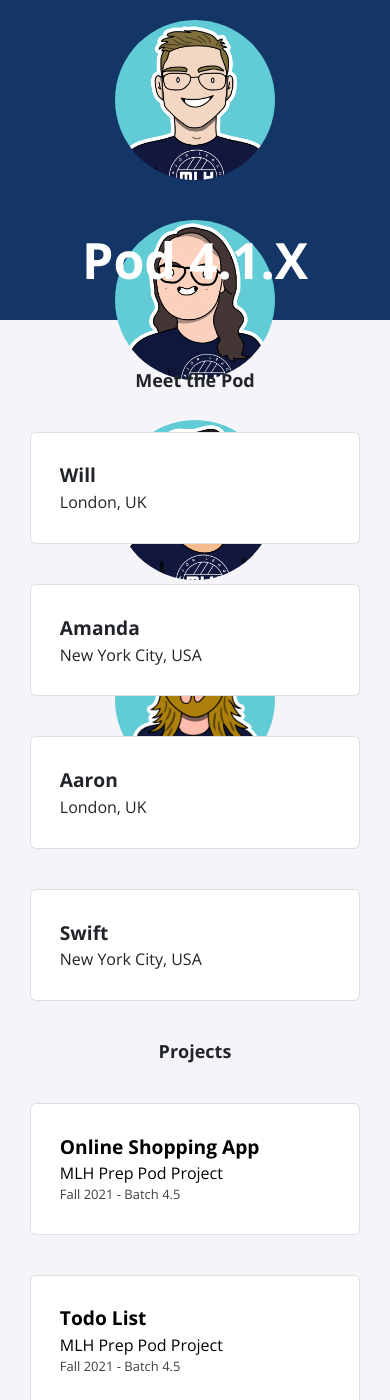
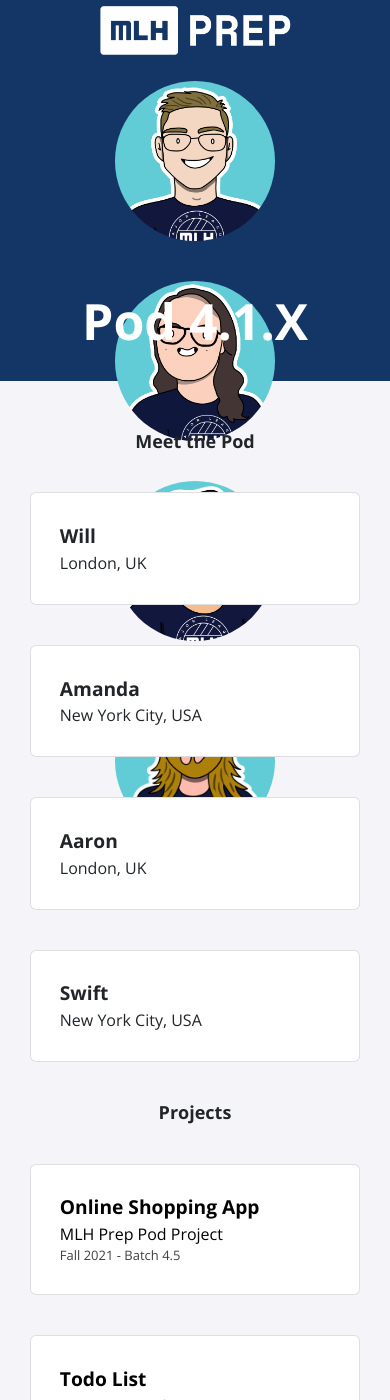
Before and after one commit to Shubh4m-B/pod-4.1.3-portfolio, a Jekyll site: the page built from index.html, in a window 390 px wide and 1400 px high. Built offline with Jekyll 4.4.1, drawn with Linux system fonts in a browser that asks for light colours; nearby versions of some CDN libraries.

Commit message:
Add responsive behaviour to navbar

```diff
--- a/_includes/navbar.html
+++ b/_includes/navbar.html
@@ -1,10 +1,13 @@
-<header class="nav-bar">
-    <a href="{{ '/' | relative_url }}" class="Logo">
+<a href="{{ '/' | relative_url }}">
     <div class="nav-logo">
         <img src="./assets/img/mlh-prep.png" />
     </div>
 </a>
+
+<header class="nav-bar">
+
     <div class="nav-container">
+        <!-- MLH PREP logo -->
         <div class="brand">
             <a href="{{ '/' | relative_url }}">
                 <div class="nav-logo">
@@ -12,50 +15,46 @@
                 </div>
             </a>
         </div>
+
         <nav>
-            <div class="nav-mobile"><a id="navbar-toggle" href="#!"><span></span></a></div>
+            <!-- The navbar links in full screen -->
             <ul class="nav-list">
                 <li>
-                    <a href="#!">Home</a>
+                    <a href="{{ '/' | relative_url }}">Home</a>
                 </li>
                 <li>
-                    <a href="#!">About</a>
+                    <a href="#profile-section">Meet the pod</a>
                 </li>
                 <li>
-                    <a href="#!">Services</a>
-                    <ul class="navbar-dropdown">
-                        <li>
-                            <a href="#!">Sass</a>
+                    <a href="#project-section">Projects</a>
                 </li>
                 <li>
-                            <a href="#!">Less</a>
+                    <a href="#">Locate Fellows</a>
+                </li>
+            </ul>
+
+            <!-- Hamburger icon -->
+            <div class="burger">
+                <div id="top"></div>
+                <div id="middle"></div>
+                <div id="bottom"></div>
+            </div>
+
+            <!-- Sidepane for when screen width below 800px -->
+            <div class="sidepane">
+                <ul class="side-links">
+                    <li>
+                        <a href="{{ '/' | relative_url }}">Home</a>
                     </li>
                     <li>
-                            <a href="#!">Stylus</a>
-                        </li>
-                    </ul>
+                        <a href="#profile-section">Meet the pod</a>
                     </li>
                     <li>
-                    <a href="#!">Portfolio</a>
+                        <a href="#project-section">Projects</a>
                     </li>
-                <li>
-                    <a href="#!">Category</a>
-                    <ul class="navbar-dropdown">
-                        <li>
-                            <a href="#!">Sass</a>
-                        </li>
-                        <li>
-                            <a href="#!">Less</a>
-                        </li>
-                        <li>
-                            <a href="#!">Stylus</a>
-                        </li>
+                    <li><a href="#">Locate Fellows</a></li>
                 </ul>
-                </li>
-                <li>
-                    <a href="#!">Contact</a>
-                </li>
-            </ul>
+            </div>
         </nav>
     </div>
 </header>
--- a/_includes/profile.html
+++ b/_includes/profile.html
@@ -1,7 +1,7 @@
-<div class="profile">
+<div class="profile" id="profile-section">
     <div class="profile-picture">
         {% for item in site.data.fellows %}
-            <img src="./assets/img/{{ item.img }}">
+        <img src="./assets/img/{{ item.img }}">
         {% endfor %}
     </div>
     <h1>{{ site.title }}</h1>
--- a/_includes/projects.html
+++ b/_includes/projects.html
@@ -1,11 +1,11 @@
-<h2>Projects</h2>
+<h2 id="project-section">Projects</h2>
 <div class="card-container">
-    {% for item in site.data.projects %}
-    {% if item.page-name %}
-    <a href="/projects/{{ item.page-name }}">
+  {% for item in site.data.projects %}
+  {% if item.page-name %}
+  <a href="/projects/{{ item.page-name }}">
     {% else %}
     <a>
-    {% endif %}
+      {% endif %}
       <div class="card">
         <div class="info">
           <p class="title">{{ item.title }}</p>
@@ -15,4 +15,4 @@
       </div>
     </a>
     {% endfor %}
-  </div>
+</div>
--- a/_sass/navbar.scss
+++ b/_sass/navbar.scss
@@ -1,8 +1,8 @@
 .nav-bar {
   width: 100%;
-  height: 80px;
+  height: 10vh;
   background-color: #133667;
-  //   background-color: bisque;
+  // background-color: bisque;
   top: -200px;
   position: fixed;
   transition: all 0.3s ease-in-out;
@@ -17,19 +17,19 @@
 }
 
 .nav-content .logo-touch-target {
-  //   background-color: aqua;
   display: inline-flex;
   //   height: 60%;
   width: 350px;
 }
 
 .nav-content .nav-logo {
-  //   background-color: aqua;
   height: 60px;
   margin: auto;
 }
 
 .nav-logo {
+  background-color: #133667 !important;
+  text-align: center;
   display: flex;
   align-items: center;
   justify-content: center;
@@ -50,169 +50,128 @@
 // ---------------------------------------------------------
 
 .nav-container {
-  //   background-color: #74b4fe;
+  // background-color: #74b4fe;
   height: 100%;
+  width: 90%;
+  display: flex;
+  justify-content: space-between;
+  align-items: center;
 }
-@import url("https://fonts.googleapis.com/css?family=Roboto");
-header {
-  margin: 0;
-  padding: 10%;
-  font-family: "Roboto", sans-serif;
+
+nav {
+  // background-color: #133667;
+  width: 50%;
+  display: flex;
+  align-items: center;
+  justify-content: center;
+  ul {
+    width: 100%;
+    display: flex;
+    align-items: center;
+    justify-content: space-around;
+    list-style: none;
+    // background-color: aquamarine;
+    li {
+      // background-color: #74b4fe;
+      display: flex;
+      justify-content: center;
+      align-items: center;
+      a {
+        color: white;
+        transition: all 0.1s ease-in-out;
       }
-.navigation {
-  height: 55px;
-  background: linear-gradient(45deg, #4199fe, #74b4fe);
-}
-.brand {
-  position: absolute;
-  padding-left: 20px;
-  float: left;
-  line-height: 55px;
-  text-transform: uppercase;
-  font-size: 1.4em;
-  //   background-color: aquamarine;
-}
-.brand a,
-.brand a:visited {
-  color: #ffffff;
+      a:hover {
+        color: #ffcd6a;
         text-decoration: none;
       }
-.nav-container {
-  width: 90%;
-  margin: 0 auto;
-  //   background-color: aquamarine;
     }
-nav {
-  float: right !important;
-  //   background-color: #74b4fe;
   }
-nav ul {
+}
+
+/* Mobile navigation----------------------------- */
+
+.burger {
+  display: none;
+  cursor: pointer;
+  div {
+    width: 30px;
+    height: 2px;
+    margin: 5px;
+    background-color: white;
+  }
+}
+
+.sidepane {
+  position: absolute;
+  z-index: 2;
+  right: -40%;
+  top: 10vh;
+  background-color: #133667;
+  width: 50%;
+  height: 90vh;
+  display: none;
+  opacity: 0%;
+  transition: all 0.3s ease-in-out;
+  ul {
+    height: 100%;
     list-style: none;
-  margin: 0;
-  padding: 0;
+    display: flex;
+    flex-direction: column;
+    align-items: center;
+    justify-content: space-evenly;
+    li {
+      a {
+        color: white;
+        transition: all 0.1s ease-in-out;
       }
-nav ul li {
-  float: left;
-  position: relative;
-}
-nav ul li a,
-nav ul li a:visited {
-  display: block;
-  padding: 0 20px;
-  line-height: 55px;
-  color: #fff;
-  background: #262626;
+      a:hover {
+        color: #ffcd6a;
         text-decoration: none;
       }
-nav ul li a {
-  background: transparent;
-  color: #fff;
     }
-nav ul li a:hover,
-nav ul li a:visited:hover {
-  color: #ffffff;
   }
-.navbar-dropdown li a {
-  background: #2581dc;
-}
-nav ul li a:not(:only-child):after,
-nav ul li a:visited:not(:only-child):after {
-  padding-left: 4px;
-  content: " \025BE";
-}
-nav ul li ul li {
-  min-width: 190px;
-}
-nav ul li ul li a {
-  padding: 15px;
-  line-height: 20px;
-}
-.navbar-dropdown {
-  position: absolute;
-  display: none;
-  z-index: 10;
-  background: #fff;
-  box-shadow: 0 0 35px 0 rgba(0, 0, 0, 0.25);
-}
-/* Mobile navigation */
-.nav-mobile {
-  display: none;
-  position: absolute;
-  top: 0;
-  right: 0;
-  background: transparent;
-  height: 55px;
-  width: 70px;
 }
 
-// -----Media queries-------
-@media only screen and (max-width: 800px) {
-  .nav-mobile {
+.expanded {
+  right: 0%;
+  opacity: 100%;
+}
+
+#top,
+#middle,
+#bottom {
+  transition: all 0.3s ease-in-out;
+}
+
+.top {
+  transform: rotateZ(45deg) translateY(10px);
+}
+
+.middle {
+  transform: rotateY(90deg);
+  opacity: 0;
+  transition: all 0.3s ease-in-out;
+}
+
+.bottom {
+  transform: rotateZ(-45deg) translateY(-10px);
+}
+
+// Media queries-------------------------
+@media screen and (max-width: 900px) {
+  .burger {
     display: block;
   }
-  nav {
-    width: 100%;
-    padding: 55px 0 15px;
-  }
-  nav ul {
+
+  .nav-list {
     display: none;
   }
-  nav ul li {
-    float: none;
+
+  nav {
+    justify-content: right;
   }
-  nav ul li a {
-    padding: 15px;
-    line-height: 20px;
-    background: #262626;
-  }
-  nav ul li ul li a {
-    padding-left: 30px;
-  }
-  .navbar-dropdown {
-    position: static;
-  }
-  @media screen and (min-width: 800px) {
-    .nav-list {
-      display: block !important;
+
+  .sidepane {
+    display: block;
   }
 }
-  #navbar-toggle {
-    position: absolute;
-    left: 18px;
-    top: 15px;
-    cursor: pointer;
-    padding: 10px 35px 16px 0px;
-  }
-  #navbar-toggle span,
-  #navbar-toggle span:before,
-  #navbar-toggle span:after {
-    cursor: pointer;
-    border-radius: 1px;
-    height: 3px;
-    width: 30px;
-    background: #ffffff;
-    position: absolute;
-    display: block;
-    content: "";
-    transition: all 300ms ease-in-out;
-  }
-  #navbar-toggle span:before {
-    top: -10px;
-  }
-  #navbar-toggle span:after {
-    bottom: -10px;
-  }
-  #navbar-toggle.active span {
-    background-color: transparent;
-  }
-  #navbar-toggle.active span:before,
-  #navbar-toggle.active span:after {
-    top: 0;
-  }
-  #navbar-toggle.active span:before {
-    transform: rotate(45deg);
-  }
-  #navbar-toggle.active span:after {
-    transform: rotate(-45deg);
-  }
-}
```
Also changed, not shown: other parts of _includes/navbar.html (+20 -0 lines). Lines whose indentation alone changed are shown as unchanged.
